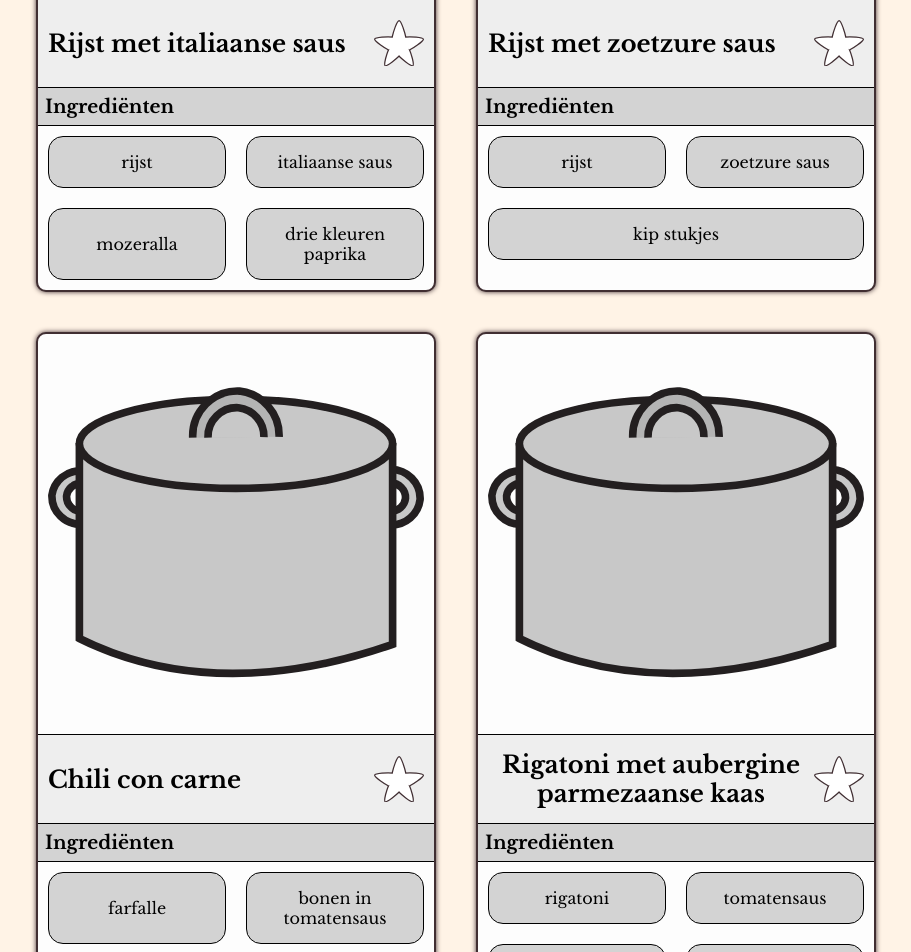
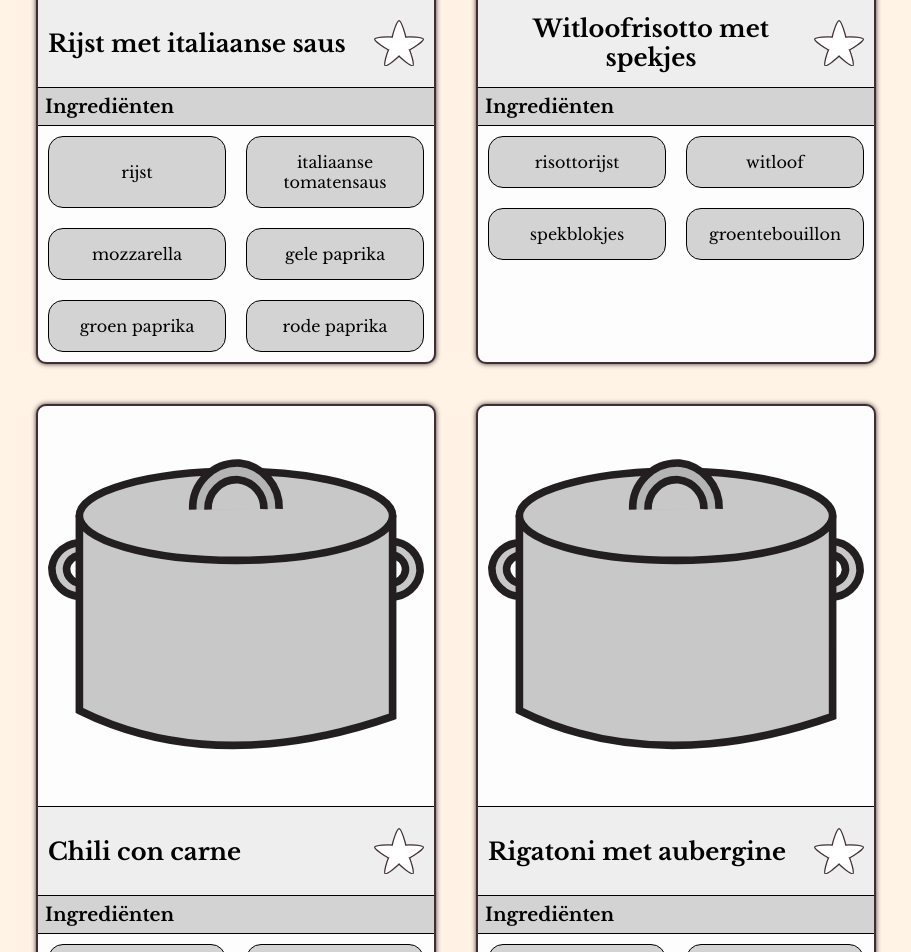
Before and after one commit to NatanVBraeckel/PDP_project, a Vue app: page /gerechten in a window 1280 px wide. Shown: the part 620-1572 px from the top of the page, without its empty margins (184-1095 px from the left). Built offline with nearby package versions, Linux system fonts and the light colour scheme.

Commit message:
default gerechten aangepast | kleine fixes

```diff
--- a/src/App.vue
+++ b/src/App.vue
@@ -19,7 +19,7 @@ export default {
         {
           name: 'Rijst met italiaanse saus',
           ingredienten: [
-            'rijst', 'italiaanse saus', 'mozeralla', 'drie kleuren paprika',
+            'rijst', 'italiaanse tomatensaus', 'mozzarella', 'gele paprika', 'groen paprika', 'rode paprika',
           ],
           image: {
             src: require('@/assets/rijst_italiaanse.jpg'),
@@ -30,13 +30,13 @@ export default {
           isFavorite: false
         },
         {
-          name: 'Rijst met zoetzure saus',
+          name: 'Witloofrisotto  met spekjes',
           ingredienten: [
-            'rijst', 'zoetzure saus', 'kip stukjes'
+            'risottorijst', 'witloof', 'spekblokjes', 'groentebouillon'
           ],
           image: {
             src: require('@/assets/potlogo.svg'),
-            alt: 'rijstmetsaus'
+            alt: 'witloofrisotto'
           },
           isVeggie: false,
           categorie: 'rijst',
@@ -45,7 +45,7 @@ export default {
         {
           name: 'Chili con carne',
           ingredienten: [
-            'farfalle', 'bonen in tomatensaus', 'nog tomatensaus', 'gele paprika', 'gehakt'
+            'farfalle', 'tomatensaus', 'witte bonen', 'gele paprika', 'gehakt'
           ],
           image: {
             src: require('@/assets/potlogo.svg'),
@@ -56,13 +56,13 @@ export default {
           isFavorite: false
         },
         {
-          name: 'Rigatoni met aubergine parmezaanse kaas',
+          name: 'Rigatoni met aubergine',
           ingredienten: [
             'rigatoni', 'tomatensaus', 'aubergine', 'rode paprika', 'parmezaanse kaas',
           ],
           image: {
             src: require('@/assets/potlogo.svg'),
-            alt: 'rigatoni met aubergine'
+            alt: 'rigatoni aubergine'
           },
           isVeggie: true,
           categorie: 'pasta',
--- a/src/components/GerechtenLus.vue
+++ b/src/components/GerechtenLus.vue
@@ -137,7 +137,7 @@ export default {
 
           li {
             background-color: lightgray;
-            flex: 1 1 calc(50% - 20px);
+            flex: 0 1 calc(50% - 20px);
             padding: 15px;
             border: 1px solid #000;
             border-radius: 15px;
@@ -181,6 +181,7 @@ svg {
       margin: 50px 200px;
 
       img {
+        object-fit: contain;
         max-width: 300px;
         height: auto;
         border-right: 2px solid #402E32;
--- a/src/views/FavoritesView.vue
+++ b/src/views/FavoritesView.vue
@@ -1,6 +1,7 @@
 <template>
   <div>
     <h1>Favoriete gerechten</h1>
+    <h2 v-if="favoriteGerechten.length < 1">Je hebt geen favoriete gerechten</h2>
     <GerechtenLus :gerechten="favoriteGerechten" :showRijst="true" :showPasta="true" :showVeggie="false" :confirm-bij-favorite="true"
                   @toggleFavorite="toggleFavorite" @confirmFavorite="confirmFavorite">
       <ConfirmationMenu :zin="confirmName + ' uit de favorietenlijst halen?'" :ding-aan-te-passen="confirmName" :show-confirmation="showConfirmation" @confirmationOff="confirmOff" @confirmAction="removeFavorite"/>
```
